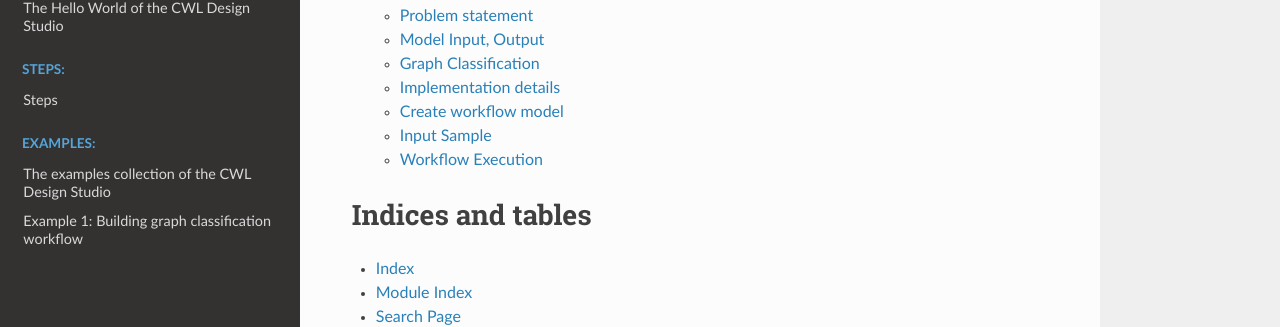
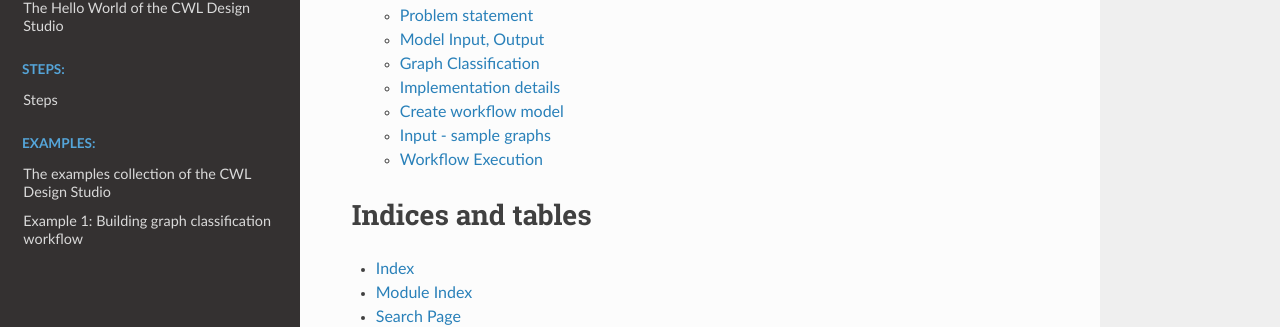
Before and after one commit to webgme/webgme-cwl, a Sphinx documentation site: the page built from docs/index.rst, in a window 1280 px wide and 900 px high, scrolled down 818 px. Shown: the part 382-709 px from the top of the window. Built offline with Sphinx 7.4.7 and the Read the Docs theme 2.0.0, drawn with Linux system fonts in a browser that asks for light colours.

Commit message:
Update examples.rst

```diff
--- a/docs/Examples/examples.rst
+++ b/docs/Examples/examples.rst
@@ -63,10 +63,10 @@
    :align: center
    :figwidth: 95%
 
-Input Sample
+Input - sample graphs
 _________________
 
-The following figure shows four sample graphs that were used as input for the model. These graphs were obtained from the MUTAG dataset, which is a benchmark for graph classification. The graphs with red nodes are labelled as toxic, while the ones with blue nodes are labelled as non-toxic.
+The following figure shows four sample graphs that were used as part of the input for the model. These graphs were obtained from the MUTAG dataset, which is a benchmark for graph classification. The graphs with red nodes are labelled as toxic, while the ones with blue nodes are labelled as non-toxic.
 
 .. figure:: examples.png
    :align: center
```
